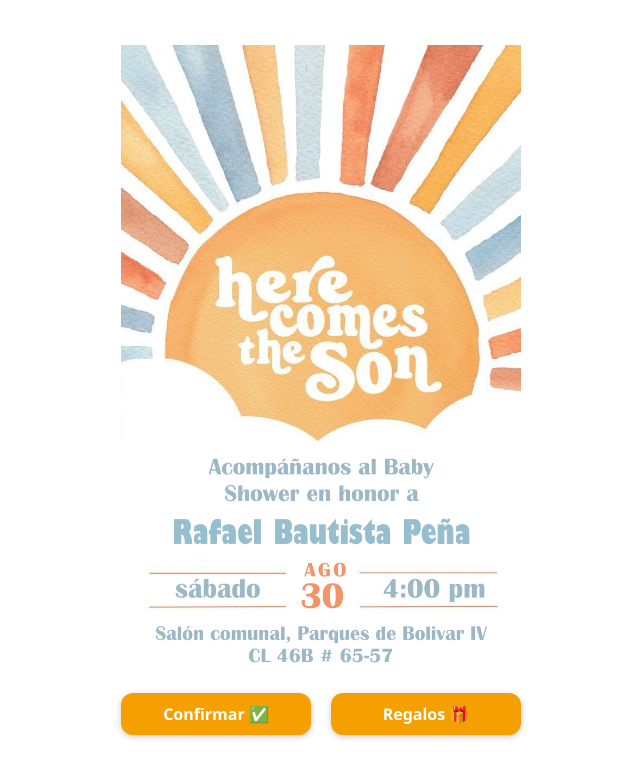
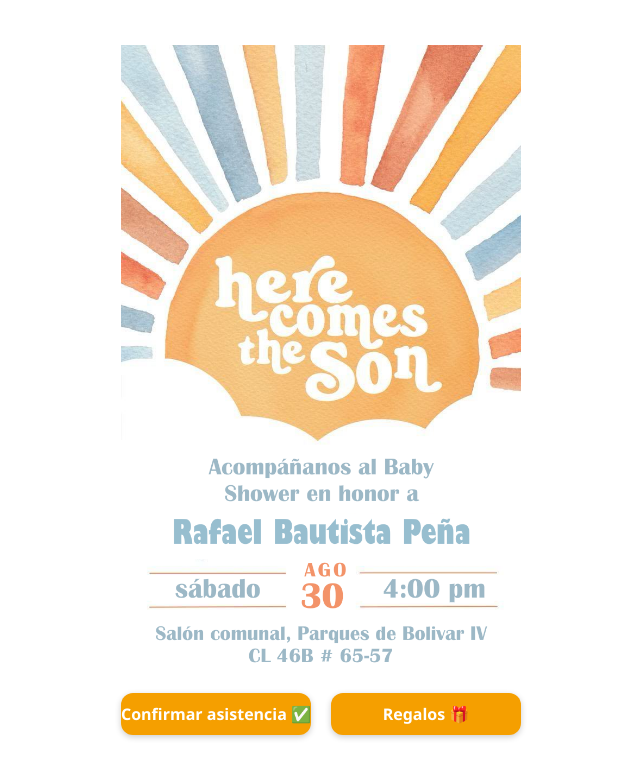
Before and after one commit to BautistaLRafa/invitacion, a plain HTML site: page index.html in a window 1280 px wide. Shown: the whole page, without its empty margins (319-959 px from the left). Drawn offline with Linux system fonts and the light colour scheme.

Commit message:
Update index.html

```diff
--- a/index.html
+++ b/index.html
@@ -61,7 +61,7 @@
   <div class="container fade-in">
     <img src="invitacion2.png" alt="Invitación Baby Shower" class="invitation-img">
     <div class="buttons">
-      <a href="confirmar.html" target="_blank">Confirmar ✅</a>
+      <a href="https://script.google.com/macros/s/AKfycTU.../exec" target="_blank">Confirmar asistencia ✅</a>
       <a href="https://example.com/lista-regalos" target="_blank">Regalos 🎁</a>
     </div>
   </div>
```
